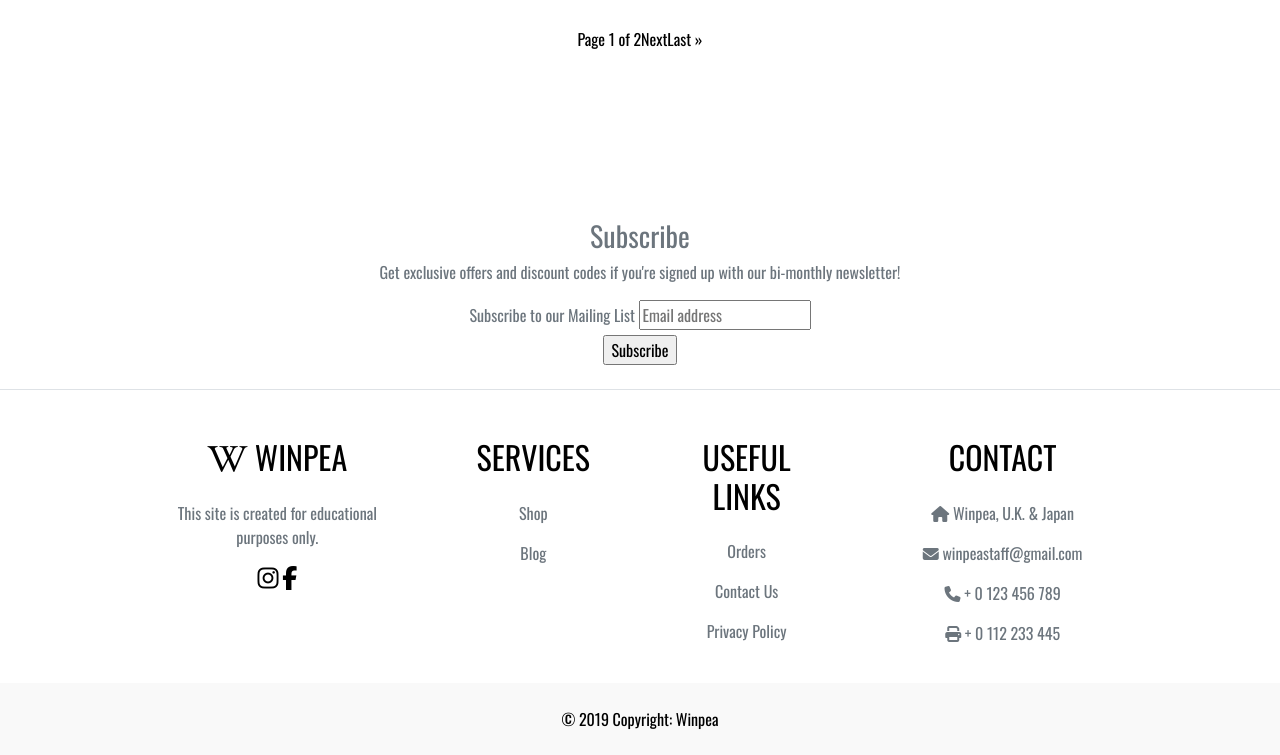
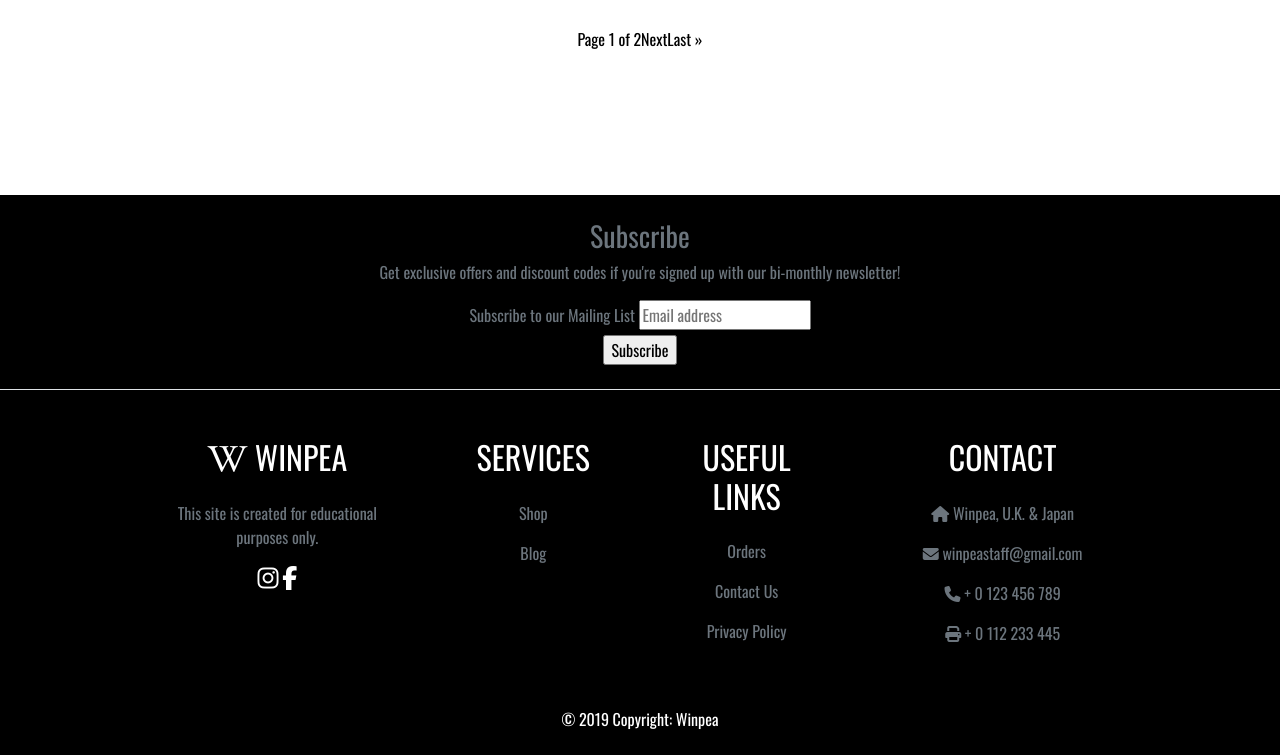
Before and after one commit to LewisHaZ/CI_PP5_WINPEA, a Django app: page /blog/ in a window 1280 px wide. Shown: the part 1264-2019 px from the top of the page. Run offline with Django 3.2, Linux system fonts and the light colour scheme; data comes from the database, SQL or seed files in the repository; parts of the project's set-up code (start-up, migrations or seed data) failed here and were passed over; some libraries are stand-ins or nearby versions.

Commit message:
Created includes template for footer file for organisation

```diff
--- a/templates/base.html
+++ b/templates/base.html
@@ -44,6 +44,7 @@
 
     <title>Winpea {% block extra_title %}{% endblock %}</title>
   </head>
+
   <body>
     <header class="container-fluid fixed-top">
         <div id="topnav" class="row bg-white pt-lg-2 d-none d-lg-flex">
@@ -121,7 +122,6 @@
           </div>
       </div>
         </header>
-
         {% if messages %}
         <div class="message-container">
             {% for message in messages %}
@@ -143,124 +143,11 @@
     {% block page_header %}
     {% endblock %}
 
+
+
     {% block content %}
     {% endblock %}
-
-     <!-- Footer taken from MDBootstrap.com -->
-  <footer class="text-center text-lg-start bg-white text-muted mt-5">
-    <!-- Section: Mailchimp Signup Form -->
-    <div class="d-flex justify-content-center justify-content-lg-between p-4 border-bottom">
-      <div id="mc_embed_signup" class="mx-auto">
-        <form
-          action="https://herokuapp.us21.list-manage.com/subscribe/post?u=bea2df8e1b557622eac11e402&amp;id=6e66f781ba&amp;f_id=003febe6f0"
-          method="post" id="mc-embedded-subscribe-form" name="mc-embedded-subscribe-form" class="validate"
-          target="_blank" novalidate>
-          <div id="mc_embed_signup_scroll">
-            <h3>Subscribe</h3>
-            <p>Get exclusive offers and discount codes if you're signed up with our bi-monthly newsletter!</p>
-            <div class="mc-field-group">
-              <label for="mce-EMAIL">Subscribe to our Mailing List</label>
-              <input type="email" value="" name="EMAIL" class="required email" id="mce-EMAIL"
-                placeholder="Email address" required>
-              <span id="mce-EMAIL-HELPERTEXT" class="helper_text"></span>
-            </div>
-            <div id="mce-responses" class="clear foot">
-              <div class="response" id="mce-error-response" style="display:none"></div>
-              <div class="response" id="mce-success-response" style="display:none"></div>
-            </div>
-            <!-- real people should not fill this in and expect good things - do not remove this or risk form bot signups-->
-            <div style="position: absolute; left: -5000px;" aria-hidden="true"><input type="text"
-                name="b_bea2df8e1b557622eac11e402_6e66f781ba" tabindex="-1" value="" aria-label="Search"></div>
-            <div class="optionalParent">
-              <div class="clear foot">
-                <input type="submit" value="Subscribe" name="subscribe" id="mc-embedded-subscribe" class="custom-button mx-auto">
-              </div>
-            </div>
-          </div>
-        </form>
-      </div>
-    </div>
-    <!-- Section: Links  -->
-    <section>
-      <div class="container text-center text-md-start mt-5">
-        <div class="row mt-3">
-          <div class="col-md-3 col-lg-4 col-xl-3 mx-auto mb-4">
-            <!-- Information: Name/Educational Notice -->
-            <h2 class="text-uppercase custom-heading custom-heading fw-bold mb-4 text-black">
-              <i class="fa-brands fa-wikipedia-w"></i> Winpea
-            </h2>
-            <p>This site is created for educational purposes only.</p>
-            <!-- Socials -->
-            <p>
-              <a class="text-reset text-decoration-none fs-3 me-1" href="https://www.instagram.com/winpea_world/"
-                rel="noopener noreferrer nofollow" target="_blank"><i class="fa-brands fa-instagram fa-xl text-black"></i><span
-                  class="sr-only">Instagram</span></a>
-              <a class="text-reset text-decoration-none fs-3 me-1"
-                href="https://www.facebook.com/profile.php?id=61553764027620" rel="noopener noreferrer nofollow"
-                target="_blank"><i class="fab fa-facebook-f fa-xl text-black"></i><span class="sr-only">Facebook</span></a>
-            </p>
-          </div>
-
-          <!-- Links -->
-          <div class="col-md-2 col-lg-2 col-xl-2 mx-auto mb-4">
-            <h2 class="text-uppercase custom-heading fw-bold mb-4 text-black">
-              Services
-            </h2>
-            <p>
-              <a href="{% url 'products' %}" class="text-reset">Shop</a>
-            </p>
-            <p>
-              <a href="{% url 'blog' %}" class="text-reset">Blog</a>
-            </p>
-          </div>
-          <div class="col-md-3 col-lg-2 col-xl-2 mx-auto mb-4">
-            <h2 class="text-uppercase custom-heading fw-bold mb-4 text-black">
-              Useful links
-            </h2>
-            <p>
-              {% if request.user.is_authenticated %}
-              <a href="{% url 'profiles' %}" class="text-reset">Orders</a>
-              {% else %}
-              <a href="{% url 'account_login' %}" class="text-reset">Orders</a>
-              {% endif %}
-            </p>
-            <p>
-              <a href="#" class="text-reset">Contact Us</a>
-            </p>
-            <p>
-              <a href="https://www.freeprivacypolicy.com/live/d6de9d45-3aaf-4a61-9348-99f8e68a076b"
-                rel="noopener noreferrer nofollow" target="_blank" class="text-reset">Privacy Policy</a>
-            </p>
-          </div>
-
-          <!-- Contact -->
-          <div class="col-md-4 col-lg-3 col-xl-3 mx-auto mb-md-0 mb-4">
-            <h2 class="text-uppercase custom-heading fw-bold mb-4 text-black">Contact</h2>
-            <p><i class="fas fa-home me-3 text-secondary"></i> Winpea, U.K. & Japan</p>
-            <p>
-              <i class="fas fa-envelope me-3 text-secondary"></i>
-              winpeastaff@gmail.com
-            </p>
-            <p><i class="fas fa-phone me-3 text-secondary"></i> + 0 123 456 789</p>
-            <p><i class="fas fa-print me-3 text-secondary"></i> + 0 112 233 445</p>
-          </div>
-        </div>
-      </div>
-    </section>
-
-    <!-- Copyright -->
-    <div class="text-center p-4 text-black" style="background-color: rgba(0, 0, 0, 0.025);">
-      © 2019 Copyright:
-      <a class="text-reset fw-bold" href="{% url 'home' %}">Winpea</a>
-    </div>
-
-  </footer>
-  <div class="btt-button shadow-sm rounded-0 border border-black">
-    <a class="btt-link d-flex h-100">
-        <i class="fas fa-arrow-up text-black mx-auto my-auto"></i>
-    </a>
-</div>
-
+    {% include 'includes/footer.html' %}
     {% block postloadjs %}
     {{ block.super }}
     <script type="text/javascript">
--- /dev/null
+++ b/templates/includes/footer.html
@@ -0,0 +1,113 @@
+<footer class="text-center text-lg-start bg-black text-muted mt-5">
+    <!-- Section: Mailchimp Signup Form -->
+    <div class="d-flex row justify-content-center justify-content-lg-between p-4 border-bottom">
+      <div id="mc_embed_signup" class="mx-auto">
+        <form
+          action="https://herokuapp.us21.list-manage.com/subscribe/post?u=bea2df8e1b557622eac11e402&amp;id=6e66f781ba&amp;f_id=003febe6f0"
+          method="post" id="mc-embedded-subscribe-form" name="mc-embedded-subscribe-form" class="validate"
+          target="_blank" novalidate>
+          <div id="mc_embed_signup_scroll">
+            <h3>Subscribe</h3>
+            <p>Get exclusive offers and discount codes if you're signed up with our bi-monthly newsletter!</p>
+            <div class="mc-field-group">
+              <label for="mce-EMAIL">Subscribe to our Mailing List</label>
+              <input type="email" value="" name="EMAIL" class="required email" id="mce-EMAIL"
+                placeholder="Email address" required>
+              <span id="mce-EMAIL-HELPERTEXT" class="helper_text"></span>
+            </div>
+            <div id="mce-responses" class="clear foot">
+              <div class="response" id="mce-error-response" style="display:none"></div>
+              <div class="response" id="mce-success-response" style="display:none"></div>
+            </div>
+            <!-- real people should not fill this in and expect good things - do not remove this or risk form bot signups-->
+            <div style="position: absolute; left: -5000px;" aria-hidden="true"><input type="text"
+                name="b_bea2df8e1b557622eac11e402_6e66f781ba" tabindex="-1" value="" aria-label="Search"></div>
+            <div class="optionalParent">
+              <div class="clear foot">
+                <input type="submit" value="Subscribe" name="subscribe" id="mc-embedded-subscribe" class="custom-button mx-auto">
+              </div>
+            </div>
+          </div>
+        </form>
+      </div>
+    </div>
+    <!-- Section: Links  -->
+    <section>
+      <div class="container text-center text-md-start mt-5">
+        <div class="row mt-3">
+          <div class="col-md-3 col-lg-4 col-xl-3 mx-auto mb-4">
+            <!-- Information: Name/Educational Notice -->
+            <h2 class="text-uppercase custom-heading custom-heading fw-bold mb-4 text-white">
+              <i class="fa-brands fa-wikipedia-w"></i> Winpea
+            </h2>
+            <p>This site is created for educational purposes only.</p>
+            <!-- Socials -->
+            <p>
+              <a class="text-reset text-decoration-none fs-3 me-1" href="https://www.instagram.com/winpea_world/"
+                rel="noopener noreferrer nofollow" target="_blank"><i class="fa-brands fa-instagram fa-xl text-white"></i><span
+                  class="sr-only">Instagram</span></a>
+              <a class="text-reset text-decoration-none fs-3 me-1"
+                href="https://www.facebook.com/profile.php?id=61553764027620" rel="noopener noreferrer nofollow"
+                target="_blank"><i class="fab fa-facebook-f fa-xl text-white"></i><span class="sr-only">Facebook</span></a>
+            </p>
+          </div>
+
+          <!-- Links -->
+          <div class="col-md-2 col-lg-2 col-xl-2 mx-auto mb-4">
+            <h2 class="text-uppercase custom-heading fw-bold mb-4 text-white">
+              Services
+            </h2>
+            <p>
+              <a href="{% url 'products' %}" class="text-reset">Shop</a>
+            </p>
+            <p>
+              <a href="{% url 'blog' %}" class="text-reset">Blog</a>
+            </p>
+          </div>
+          <div class="col-md-3 col-lg-2 col-xl-2 mx-auto mb-4">
+            <h2 class="text-uppercase custom-heading fw-bold mb-4 text-white">
+              Useful links
+            </h2>
+            <p>
+              {% if request.user.is_authenticated %}
+              <a href="{% url 'profiles' %}" class="text-reset">Orders</a>
+              {% else %}
+              <a href="{% url 'account_login' %}" class="text-reset">Orders</a>
+              {% endif %}
+            </p>
+            <p>
+              <a href="#" class="text-reset">Contact Us</a>
+            </p>
+            <p>
+              <a href="https://www.freeprivacypolicy.com/live/0b7d0439-059d-4958-b128-760f32c78eb6"
+                rel="noopener noreferrer nofollow" target="_blank" class="text-reset">Privacy Policy</a>
+            </p>
+          </div>
+
+          <!-- Contact -->
+          <div class="col-md-4 col-lg-3 col-xl-3 mx-auto mb-md-0 mb-4">
+            <h2 class="text-uppercase custom-heading fw-bold mb-4 text-white">Contact</h2>
+            <p><i class="fas fa-home me-3 text-secondary"></i> Winpea, U.K. & Japan</p>
+            <p>
+              <i class="fas fa-envelope me-3 text-secondary"></i>
+              winpeastaff@gmail.com
+            </p>
+            <p><i class="fas fa-phone me-3 text-secondary"></i> + 0 123 456 789</p>
+            <p><i class="fas fa-print me-3 text-secondary"></i> + 0 112 233 445</p>
+          </div>
+        </div>
+      </div>
+    </section>
+
+    <!-- Copyright -->
+    <div class="text-center p-4 text-white" style="background-color: rgba(0, 0, 0, 0.025);">
+      © 2019 Copyright:
+      <a class="text-reset fw-bold" href="{% url 'home' %}">Winpea</a>
+    </div>
+
+  </footer>
+  <div class="btt-button shadow-sm rounded-0 border border-black">
+    <a class="btt-link d-flex h-100">
+        <i class="fas fa-arrow-up text-white mx-auto my-auto"></i>
+    </a>
+  </div>
```
Also changed, not shown: home/templates/home/index.html (+20 -20 lines), static/css/base.css (+1 -7 lines).
